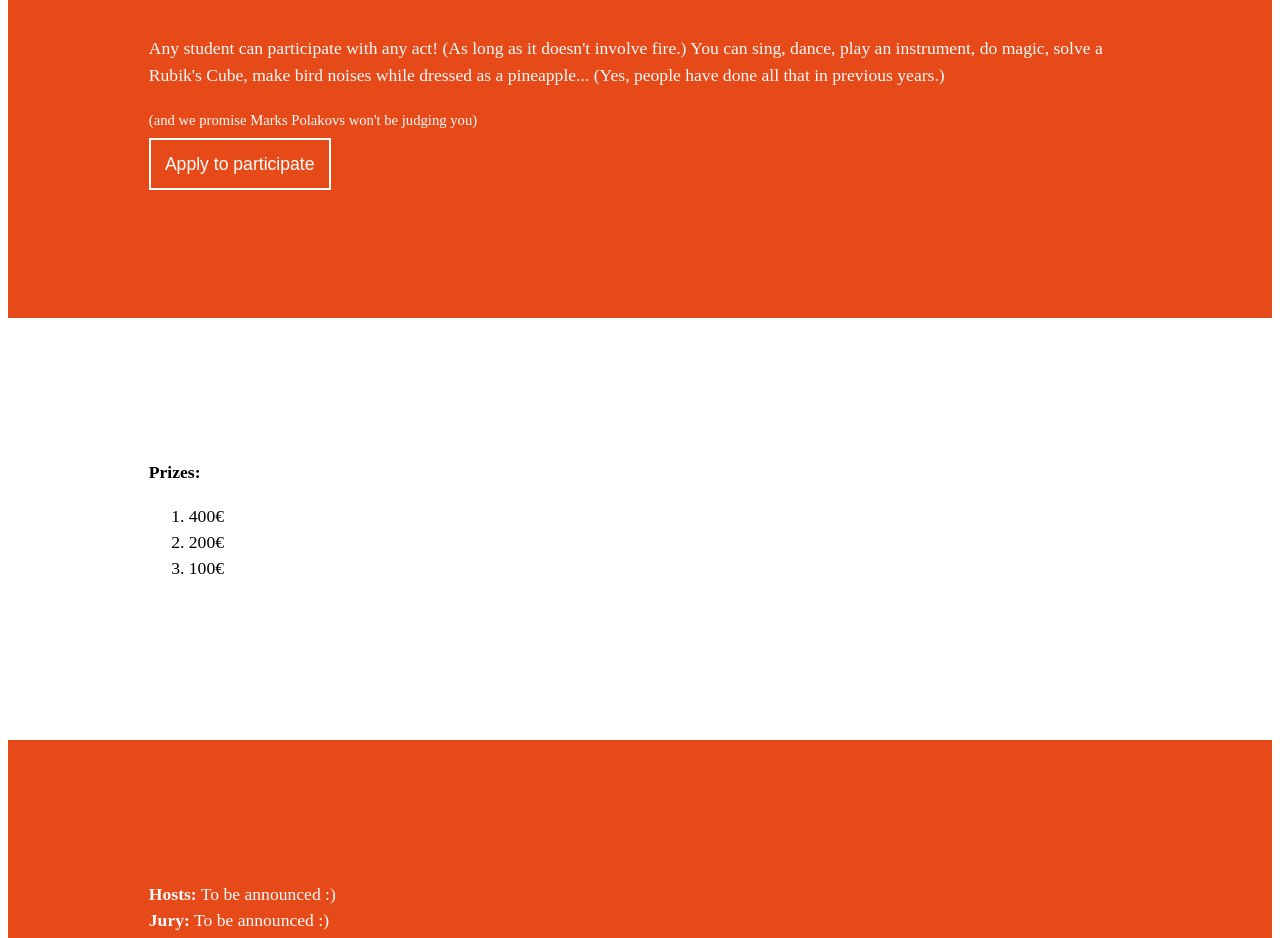
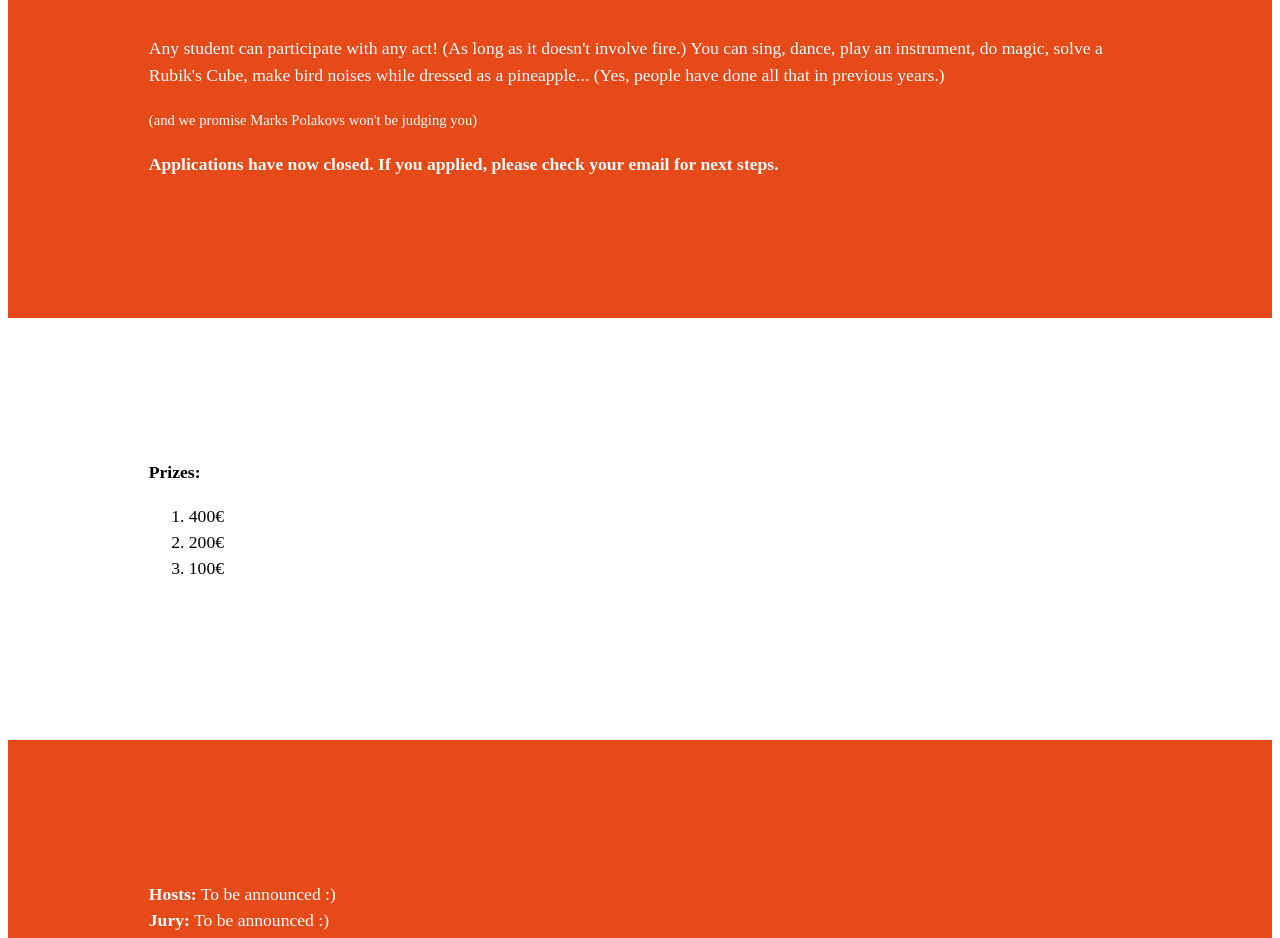
Before and after one commit to pc-kirchberg/luxfactor-site-2018, a Gatsby site: page / in a window 1280 px wide. Shown: the part 1700-2638 px from the top of the page. Built offline with nearby package versions, Linux system fonts and the light colour scheme; Gatsby itself is replaced by a stand-in of ours.

Commit message:
Update index.js

```diff
--- a/src/pages/index.js
+++ b/src/pages/index.js
@@ -34,16 +34,7 @@ const IndexPage = () => (
             (and we promise Marks Polakovs won't be judging you)
           </small>
         </p>
-        <Button border>
-          <a href="https://docs.google.com/forms/d/e/1FAIpQLSfK0YhISrvLDa2tNgewMw4wQEfzynVQSNQHa7hfxU2sz2uAew/viewform?usp=sf_link" onClick={() => {
-            if (window.fbq) {
-              window.fbq("track", "CompleteRegistration");
-            }
-            return true;
-          }}>
-            Apply to participate
-          </a>
-        </Button>
+        <b>Applications have now closed. If you applied, please check your email for next steps.</b>
       </ContentRow>
       <ContentRow>
         <strong>Prizes:</strong>
```
